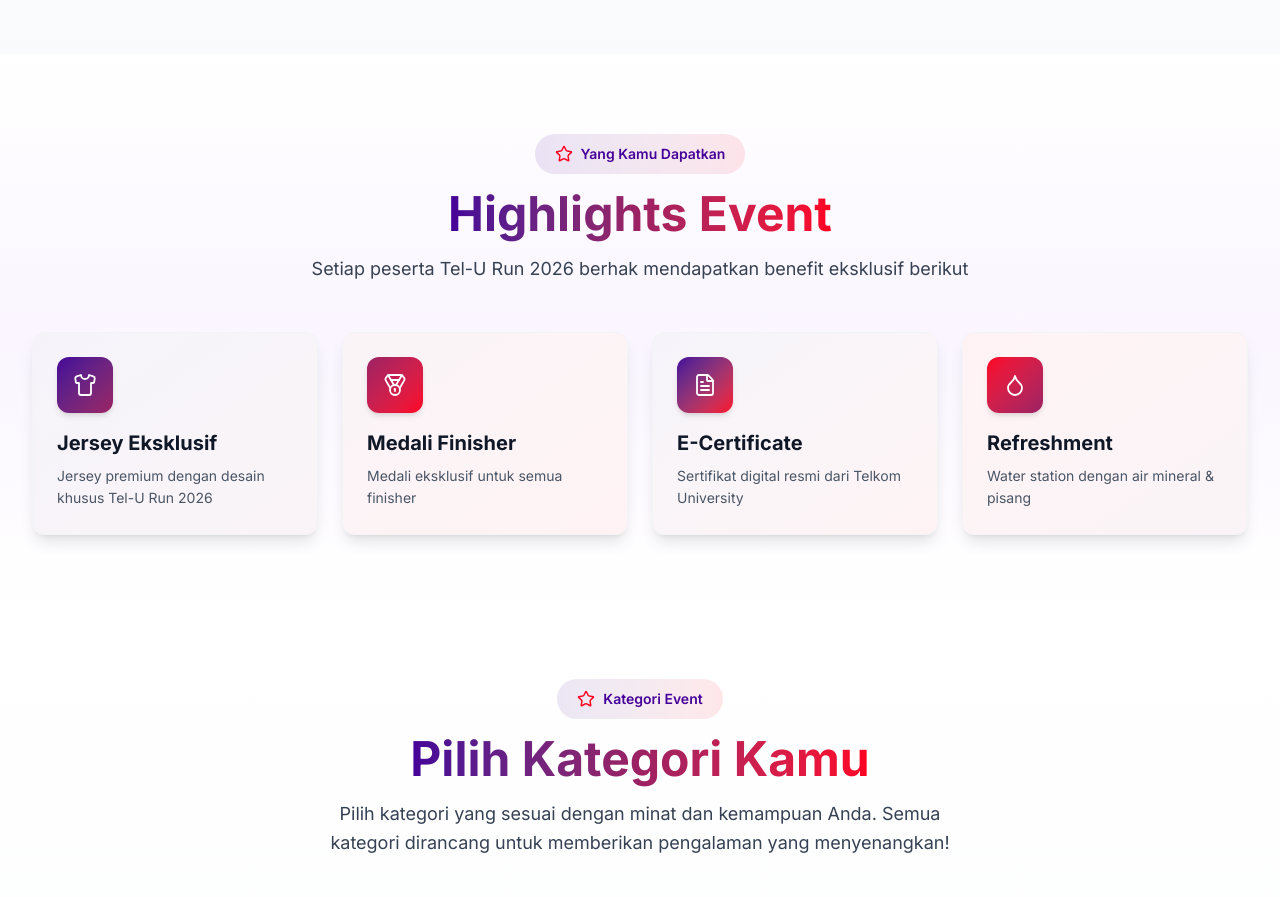
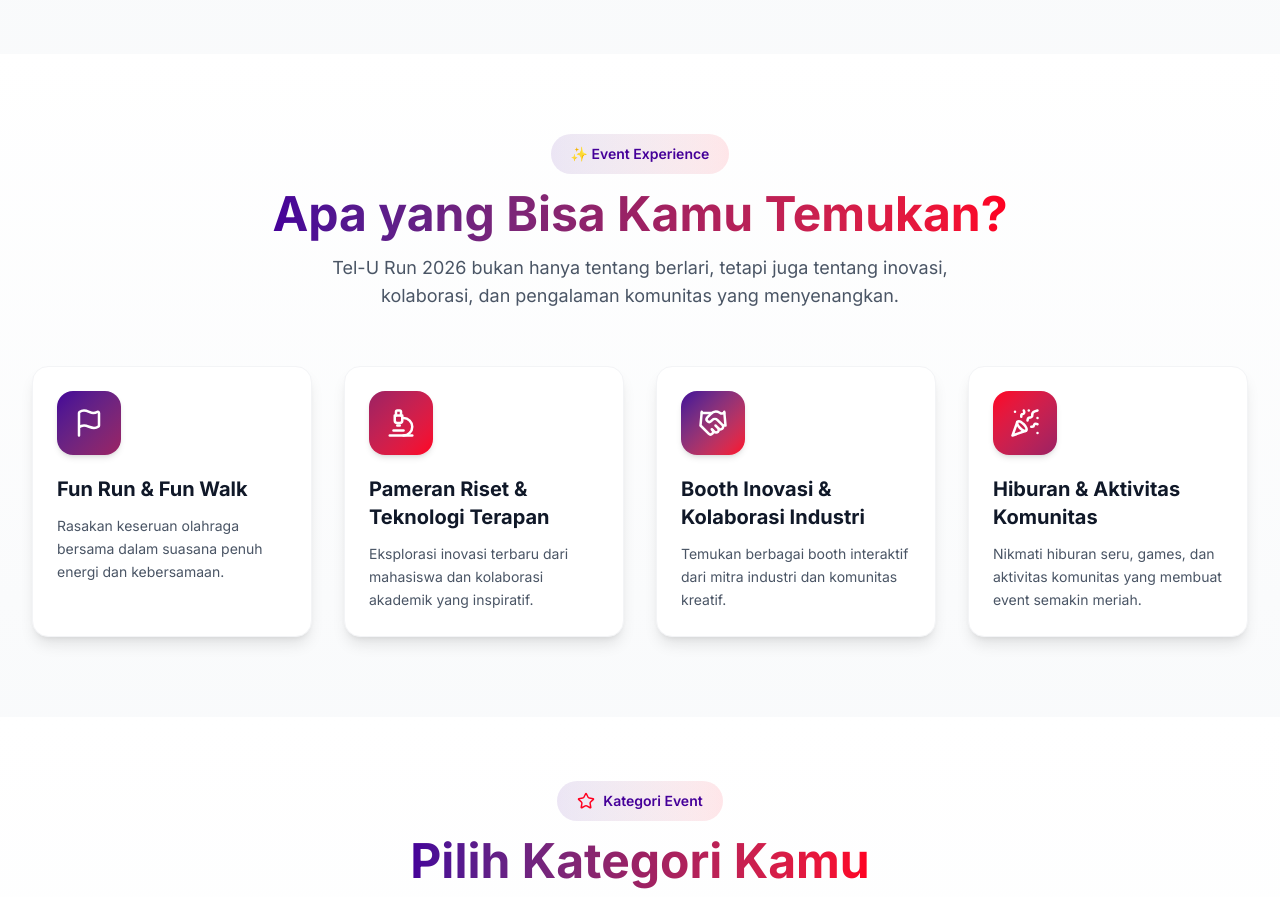
Before and after one commit to aldonesia/telu-run-2026, a Next.js app: page / in a window 1280 px wide. Shown: the part 1900-2797 px from the top of the page. Built offline with nearby package versions, Linux system fonts and the light colour scheme.

Commit message:
update section what you will find

```diff
--- a/src/app/page.tsx
+++ b/src/app/page.tsx
@@ -9,6 +9,7 @@
 import Contact from '@/components/Contact';
 import Footer from '@/components/Footer';
 import Highlights from '@/components/Highlights';
+import WhatYouWillFind from '@/components/WhatYouWillFind';
 
 export default function Home() {
   return (
@@ -16,14 +17,18 @@
     <Navbar />
     <Hero />
     <About />
+    <WhatYouWillFind />
+    <Events />
     <Highlights />
-    <Events />
     <Timeline />
     <Gallery />
     <Rules />
+
+
     {/* <Sponsors />       */}
     <Contact />
     <Footer />
+
     </main>
   );
 }
--- a/src/components/Footer.tsx
+++ b/src/components/Footer.tsx
@@ -1,64 +1,91 @@
 'use client';
 
-import { Heart, Instagram, Facebook, Twitter, Youtube } from 'lucide-react';
+import { Heart, Instagram, Facebook, Twitter, Youtube, ArrowRight, Zap } from 'lucide-react';
+import { useEffect, useState } from 'react';
 
 export default function Footer() {
   const currentYear = new Date().getFullYear();
 
-  const quickLinks = [
-    { name: 'Tentang', href: '#about' },
-    { name: 'Events', href: '#events' },
-    { name: 'Galeri', href: '#gallery' },
-    { name: 'Kontak', href: '#contact' },
-  ];
 
   const socialMedia = [
-    { icon: Instagram, name: 'Instagram', link: 'https://www.instagram.com/motion_festival/#' },
-    { icon: Youtube, name: 'Youtube', link: 'https://youtu.be/8kQkLf3BuzY?si=ou1qu8KaH-lKsI7v' },
+    { icon: Instagram, name: 'Instagram', link: 'https://www.instagram.com/motion_festival/' },
+    { icon: Youtube, name: 'Youtube', link: 'https://youtu.be/8kQkLf3BuzY' },
   ];
 
   return (
-    <footer className="bg-gray-900 text-gray-400 border-t border-gray-800">
-      <div className="container mx-auto px-4 sm:px-6 py-8">
-        <div className="flex flex-col md:flex-row justify-between items-center gap-6">
+    <footer className="bg-gradient-to-r from-purple-900 to-pink-900 text-white border-t border-purple-800 overflow-hidden relative">
+      {/* Animated background elements */}
+      <div className="absolute inset-0 opacity-10">
+        <div className="w-40 h-40 rounded-full bg-pink-600 absolute -top-20 -left-20 animate-bounce-slow"></div>
+        <div className="w-32 h-32 rounded-full bg-purple-600 absolute -bottom-16 -right-16 animate-bounce-slow delay-1000"></div>
+      </div>
 
+      <div className="container mx-auto px-4 sm:px-6 py-8 relative z-10">
+        <div className="flex flex-col md:flex-row justify-between items-center gap-8">
+
+          {/* Event Identity */}
           <div className="flex flex-col items-center md:items-start gap-4">
-            <div className="text-white font-bold text-lg">Tel-U Run 2026</div>
+            <div className="font-bold text-2xl bg-clip-text text-transparent bg-gradient-to-r from-pink-300 to-purple-300">
+              Tel-U Run 2026
+            </div>
+            <p className="text-purple-100 max-w-xs text-center md:text-left">
+              Satu hari. Satu ruang. Ribuan energi.
+            </p>
+          </div>
 
-            <div className="flex gap-3">
+
+
+          {/* Social & Copyright */}
+          <div className="flex flex-col items-center gap-4">
+            <div className="flex gap-4">
               {socialMedia.map((social, index) => (
                 <a
                   key={index}
                   href={social.link}
-                  className="text-gray-400 hover:text-white transition-colors"
+                  className="group relative flex items-center justify-center w-10 h-10 rounded-full bg-purple-800/50 text-purple-200 hover:bg-purple-700/50 hover:text-white transition-all"
                   title={social.name}
                 >
-                  <social.icon size={18} />
+                  <social.icon size={20} />
+                  <span className="absolute -top-8 left-1/2 transform -translate-x-1/2 bg-purple-900/90 px-2 py-1 rounded text-xs opacity-0 group-hover:opacity-100 transition-opacity whitespace-nowrap">
+                    {social.name}
+                  </span>
                 </a>
               ))}
             </div>
-          </div>
 
-          <div className="flex flex-wrap justify-center gap-4 md:gap-6">
-            {quickLinks.map((link, index) => (
-              <a
-                key={index}
-                href={link.href}
-                className="text-gray-400 hover:text-white transition-colors text-sm"
-              >
-                {link.name}
-              </a>
-            ))}
-          </div>
-
-          <div className="text-center md:text-right text-sm">
-            <p>© {currentYear} Tel-U Run 2026</p>
-            <p className="text-gray-500 mt-1 flex items-center justify-center md:justify-end gap-1">
-              Made with ❤️ by ValenNz
-            </p>
+            <div className="text-center text-sm">
+              <p>© {currentYear} Tel-U Run 2026</p>
+              <p className="mt-1 flex items-center justify-center gap-1 text-purple-100">
+                Made with <Heart size={16} className="text-pink-400 animate-pulse" /> by ValenNz
+              </p>
+            </div>
           </div>
         </div>
+
+
       </div>
+
+      {/* CSS Animations */}
+      <style jsx global>{`
+        @keyframes bounce-slow {
+          0%, 100% { transform: translateY(0); }
+          50% { transform: translateY(-15px); }
+        }
+
+        @keyframes energy-pulse {
+          0% { width: 0%; }
+          50% { width: 100%; }
+          100% { width: 0%; }
+        }
+
+        .animate-bounce-slow {
+          animation: bounce-slow 8s infinite;
+        }
+
+        .animate-energy-pulse {
+          animation: energy-pulse 4s infinite linear;
+        }
+      `}</style>
     </footer>
   );
 }
--- a/src/components/Navbar.tsx
+++ b/src/components/Navbar.tsx
@@ -8,8 +8,9 @@
   { name: 'Home', href: '#home' },
   { name: 'About', href: '#about' },
   { name: 'Events', href: '#events' },
-    { name: 'Timeline', href: '#timeline' },
+  { name: 'Timeline', href: '#timeline' },
   { name: 'Gallery', href: '#gallery' },
+  { name: 'Rules', href: '#rules' },
   { name: 'Contact', href: '#contact' },
 ];
 
--- /dev/null
+++ b/src/components/WhatYouWillFind.tsx
@@ -0,0 +1,94 @@
+'use client';
+
+import { Flag, Microscope, Handshake, PartyPopper } from 'lucide-react';
+
+export default function WhatYouWillFind() {
+  const items = [
+    {
+      icon: Flag,
+      title: 'Fun Run & Fun Walk',
+      description:
+        'Rasakan keseruan olahraga bersama dalam suasana penuh energi dan kebersamaan.',
+      gradient: 'from-[#450099] to-[#9C2163]',
+    },
+    {
+      icon: Microscope,
+      title: 'Pameran Riset & Teknologi Terapan',
+      description:
+        'Eksplorasi inovasi terbaru dari mahasiswa dan kolaborasi akademik yang inspiratif.',
+      gradient: 'from-[#9C2163] to-[#FF0020]',
+    },
+    {
+      icon: Handshake,
+      title: 'Booth Inovasi & Kolaborasi Industri',
+      description:
+        'Temukan berbagai booth interaktif dari mitra industri dan komunitas kreatif.',
+      gradient: 'from-[#450099] to-[#FF0020]',
+    },
+    {
+      icon: PartyPopper,
+      title: 'Hiburan & Aktivitas Komunitas',
+      description:
+        'Nikmati hiburan seru, games, dan aktivitas komunitas yang membuat event semakin meriah.',
+      gradient: 'from-[#FF0020] to-[#9C2163]',
+    },
+  ];
+
+  return (
+    <section className="py-20 bg-gradient-to-b from-white to-gray-50">
+      <div className="container mx-auto px-4 sm:px-6 lg:px-8">
+
+        {/* Header */}
+        <div className="text-center mb-14">
+          <div className="inline-flex items-center gap-2 px-5 py-2.5 bg-gradient-to-r from-[#450099]/10 to-[#FF0020]/10 rounded-full mb-4">
+            <span className="text-sm font-semibold text-[#450099]">
+              ✨ Event Experience
+            </span>
+          </div>
+
+          <h2 className="text-4xl lg:text-5xl font-bold mb-4">
+            <span className="bg-clip-text text-transparent bg-gradient-to-r from-[#450099] via-[#9C2163] to-[#FF0020]">
+              Apa yang Bisa Kamu Temukan?
+            </span>
+          </h2>
+
+          <p className="text-lg text-gray-600 max-w-2xl mx-auto">
+            Tel-U Run 2026 bukan hanya tentang berlari, tetapi juga tentang
+            inovasi, kolaborasi, dan pengalaman komunitas yang menyenangkan.
+          </p>
+        </div>
+
+        {/* Grid Items */}
+        <div className="grid sm:grid-cols-2 lg:grid-cols-4 gap-8">
+          {items.map((item, index) => (
+            <div
+              key={index}
+              className="group relative bg-white rounded-2xl shadow-lg hover:shadow-2xl transition-all duration-300 p-6 border border-gray-100 hover:-translate-y-2"
+            >
+              {/* Gradient Glow */}
+              <div
+                className={`absolute inset-0 bg-gradient-to-br ${item.gradient} opacity-0 group-hover:opacity-10 transition-opacity duration-300 rounded-2xl`}
+              ></div>
+
+              {/* Icon */}
+              <div
+                className={`w-16 h-16 bg-gradient-to-br ${item.gradient} rounded-2xl flex items-center justify-center mb-5 shadow-md group-hover:scale-110 transition-transform duration-300`}
+              >
+                <item.icon className="text-white" size={30} />
+              </div>
+
+              {/* Content */}
+              <h3 className="text-xl font-bold mb-3 text-gray-900 group-hover:text-[#450099] transition-colors duration-300">
+                {item.title}
+              </h3>
+
+              <p className="text-gray-600 text-sm leading-relaxed">
+                {item.description}
+              </p>
+            </div>
+          ))}
+        </div>
+      </div>
+    </section>
+  );
+}
```
